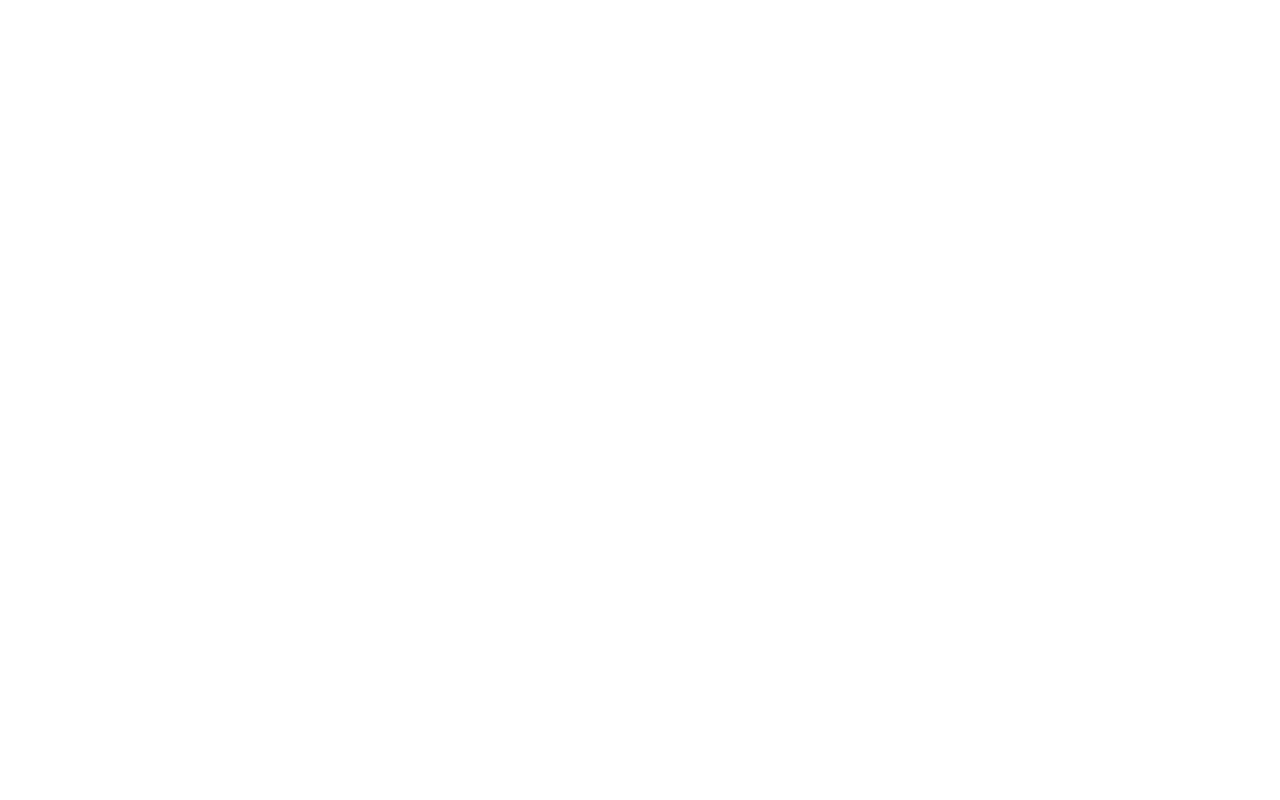
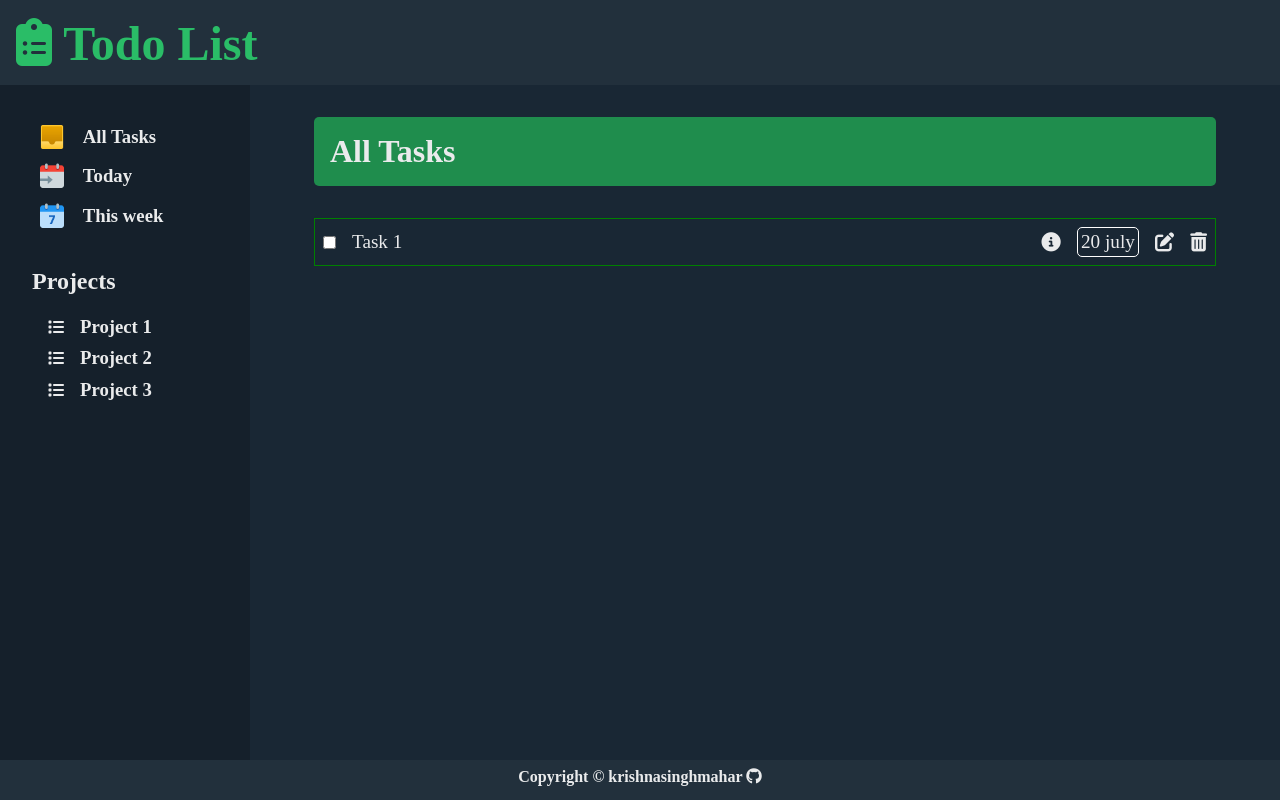
Before and after one commit to krishnasinghmahar/Todo-List, a website built with webpack: page src/index.html in a window 1280 px wide. Built offline with nearby package versions, Linux system fonts and the light colour scheme.

Commit message:
made the UI

```diff
--- a/src/index.html
+++ b/src/index.html
@@ -4,10 +4,60 @@
 <head>
   <meta charset="UTF-8">
   <meta name="viewport" content="width=device-width, initial-scale=1.0">
-  <title>Document</title>
+  <title>To-Do List</title>
+  <link rel="stylesheet"
+    href="https://fonts.googleapis.com/css2?family=Material+Symbols+Outlined:opsz,wght,FILL,GRAD@20..48,100..700,0..1,-50..200" />
+  <script src="https://kit.fontawesome.com/ed371638f6.js" crossorigin="anonymous"></script>
 </head>
 
 <body>
+  <header>
+    <h1> <i class="fa-solid fa-clipboard-list"></i> Todo List</h1>
+  </header>
+
+  <aside>
+    <div class="button-container">
+      <div class="all-task-button">
+
+      </div>
+      <div class="today-button">
+
+      </div>
+      <div class="this-week-button">
+
+      </div>
+    </div>
+
+
+    <h2>Projects</h2>
+    <div class="project-container">
+
+    </div>
+
+  </aside>
+
+  <main>
+    <h1>All Tasks</h1>
+    <div class="all-task-container">
+      <div class="task">
+        <div class="task-name">
+          <input type="checkbox">
+          <p>Task 1</p>
+        </div>
+        <div class="task-buttons">
+          <i class="fa-solid fa-circle-info"></i>
+          <p class="due-date">20 july</p>
+          <i class="fa-solid fa-pen-to-square"></i>
+          <i class="fa-solid fa-trash-can"></i>
+        </div>
+
+      </div>
+    </div>
+  </main>
+
+  <footer>
+    <p>Copyright &copy; krishnasinghmahar <i class="fa-brands fa-github"></i> </p>
+  </footer>
 
 </body>
 
--- a/src/index.js
+++ b/src/index.js
@@ -1,4 +1,4 @@
-import "./components/ui"
+import "./scripts/UI"
 import './styles/index.css'
-
-console.log('hi')
+import './styles/aside.css'
+import './styles/main.css'
--- /dev/null
+++ b/src/scripts/UI.js
@@ -0,0 +1,34 @@
+import allTaskIcon from '../icons/inbox.png'
+import todayIcon from '../icons/today1.png'
+import thisWeekIcon from '../icons/week2.png'
+import { projects } from './data'
+
+const allTaskButton = document.querySelector('.all-task-button')
+const todayButton = document.querySelector('.today-button')
+const thisWeekButton = document.querySelector('.this-week-button')
+const projectContainer = document.querySelector('.project-container')
+
+allTaskButton.innerHTML = `
+  <img src=${allTaskIcon}>
+  <h3>All Tasks</h3>
+`
+
+todayButton.innerHTML = `
+  <img src=${todayIcon}>
+   <h3>Today</h3>
+`
+
+thisWeekButton.innerHTML = `
+  <img src=${thisWeekIcon}>
+  <h3>This week</h3>
+`
+
+projectContainer.innerHTML = ''
+projects.forEach(project=>{
+  projectContainer.innerHTML += `
+      <div>
+        <i class="fa-solid fa-list"></i>
+        <h3>${project.name}</h3>
+      </div>
+  `
+})
--- /dev/null
+++ b/src/scripts/data.js
@@ -0,0 +1,11 @@
+export const projects = [
+  { name: 'Project 1' },
+  { name: 'Project 2' },
+  { name: 'Project 3' }
+]
+
+export const tasks = [
+  { name: 'Task 1' },
+  { name: 'Task 2' },
+  { name: 'Task 3' }
+]
--- /dev/null
+++ b/src/styles/aside.css
@@ -0,0 +1,51 @@
+aside {
+  background-color: var(--bgColor1);
+  color: var(--textColor);
+  padding: 2rem;
+}
+
+aside img{
+  width: 30px;
+}
+
+aside .button-container{
+  display: flex;
+  flex-direction: column;
+  margin-bottom: 2rem;
+}
+
+aside .button-container div{
+  display: flex;
+  align-items: center;
+  gap: 1rem;
+  cursor: pointer;
+  padding: .3rem;
+  border-radius: 5px;
+}
+
+aside .button-container div:hover{
+  background-color: gray;
+}
+
+aside h2{
+  margin-bottom: 1rem;
+}
+
+aside .project-container{
+  display: flex;
+  flex-direction: column;
+}
+
+aside .project-container div{
+  display: flex;
+  gap: 1rem;
+  align-items: center;
+  padding: 0.3rem;
+  border-radius: 5px;
+  padding-left: 1rem;
+}
+
+aside .project-container div:hover{
+  cursor: pointer;
+  background-color: grey;
+}
--- a/src/styles/index.css
+++ b/src/styles/index.css
@@ -1,3 +1,42 @@
-h1{
-  color: red;
+:root {
+  --bgColor1: #15202b;
+  --bgColor2: #192734;
+  --bgColor3: #22303c;
+  --bgColorPopUp: #273746;
+  --textColor: #eaebec;
+  --accent: #2abd67;
+  --accentDark: #1f8d4d;
 }
+
+* {
+  padding: 0;
+  margin: 0;
+  box-sizing: border-box;
+}
+
+body {
+  display: grid;
+  grid-template-columns: 250px auto;
+  grid-template-rows: 85px auto 40px;
+  height: 100vh;
+}
+
+header {
+  grid-column: 1/span 2;
+}
+
+header h1 {
+  background-color: var(--bgColor3);
+  color: var(--accent);
+  font-size: 3rem;
+  padding: 1rem;
+}
+
+footer {
+  background-color: var(--bgColor3);
+  color: var(--textColor);
+  padding: .5rem;
+  grid-column: 1/span 2;
+  text-align: center;
+  font-weight: bold;
+}
--- /dev/null
+++ b/src/styles/main.css
@@ -0,0 +1,38 @@
+main {
+  background-color: var(--bgColor2);
+  color: var(--textColor);
+  padding: 2rem 4rem;
+}
+
+main h1 {
+  background-color: var(--accentDark);
+  padding: 1rem;
+  border-radius: 5px;
+  margin-bottom: 2rem;
+}
+
+main .task {
+  display: flex;
+  justify-content: space-between;
+  border: green solid 1px;
+  padding: .5rem;
+  font-size: 1.2rem;
+}
+
+main .task .task-name{
+  display: flex;
+  align-items: center;
+  gap: 1rem;
+}
+
+main .task .task-buttons{
+  display: flex;
+  align-items: center;
+  gap: 1rem;
+}
+
+main .task .task-buttons .due-date{
+  border: 1px white solid;
+  padding: .2rem;
+  border-radius: 5px;
+}
```
Also changed, not shown: dist/bundle.js, dist/index.html, src/components/ui.js (deleted), src/icons/inbox.png (added), src/icons/today1.png (added), src/icons/week2.png (added), 1 other file.
